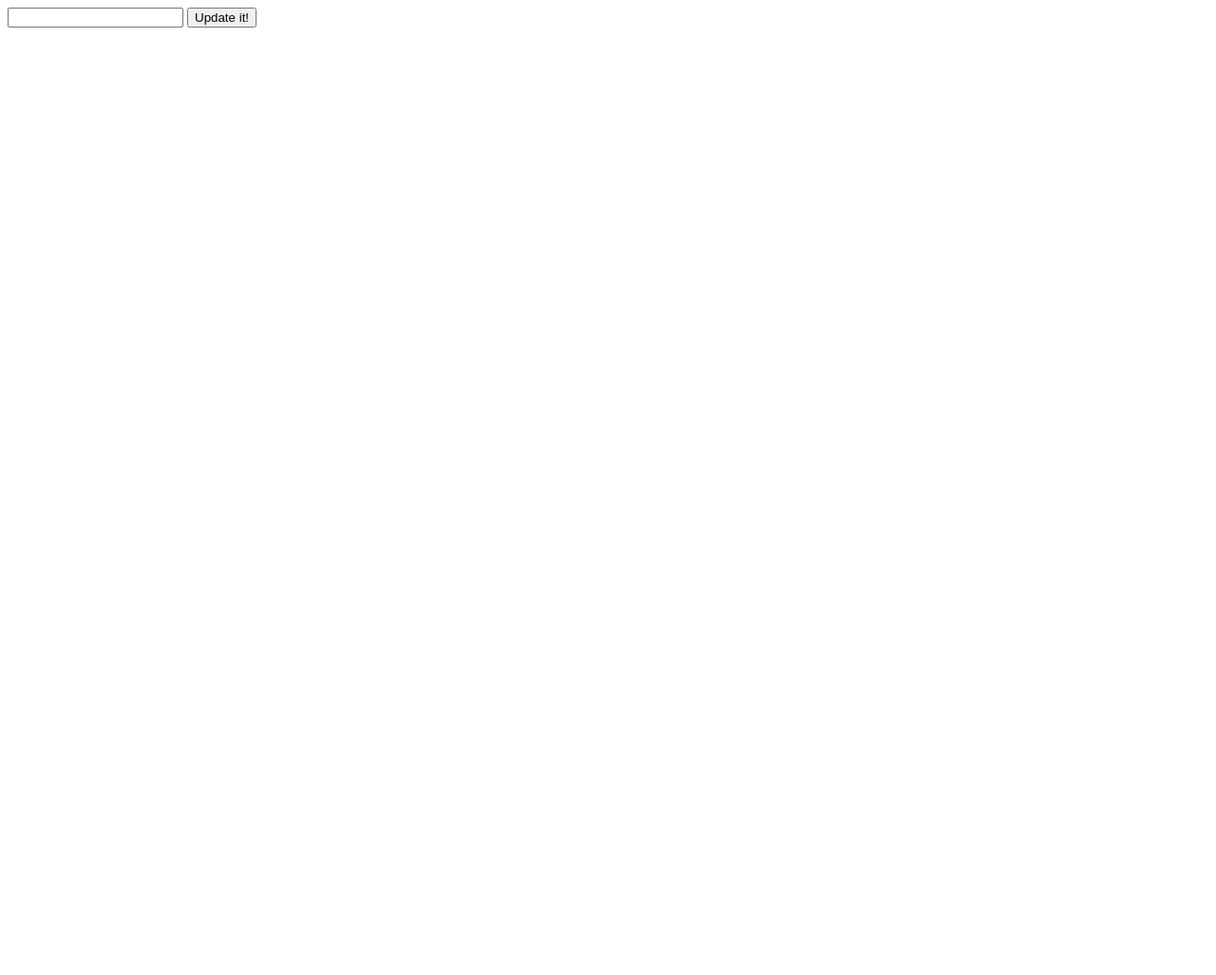
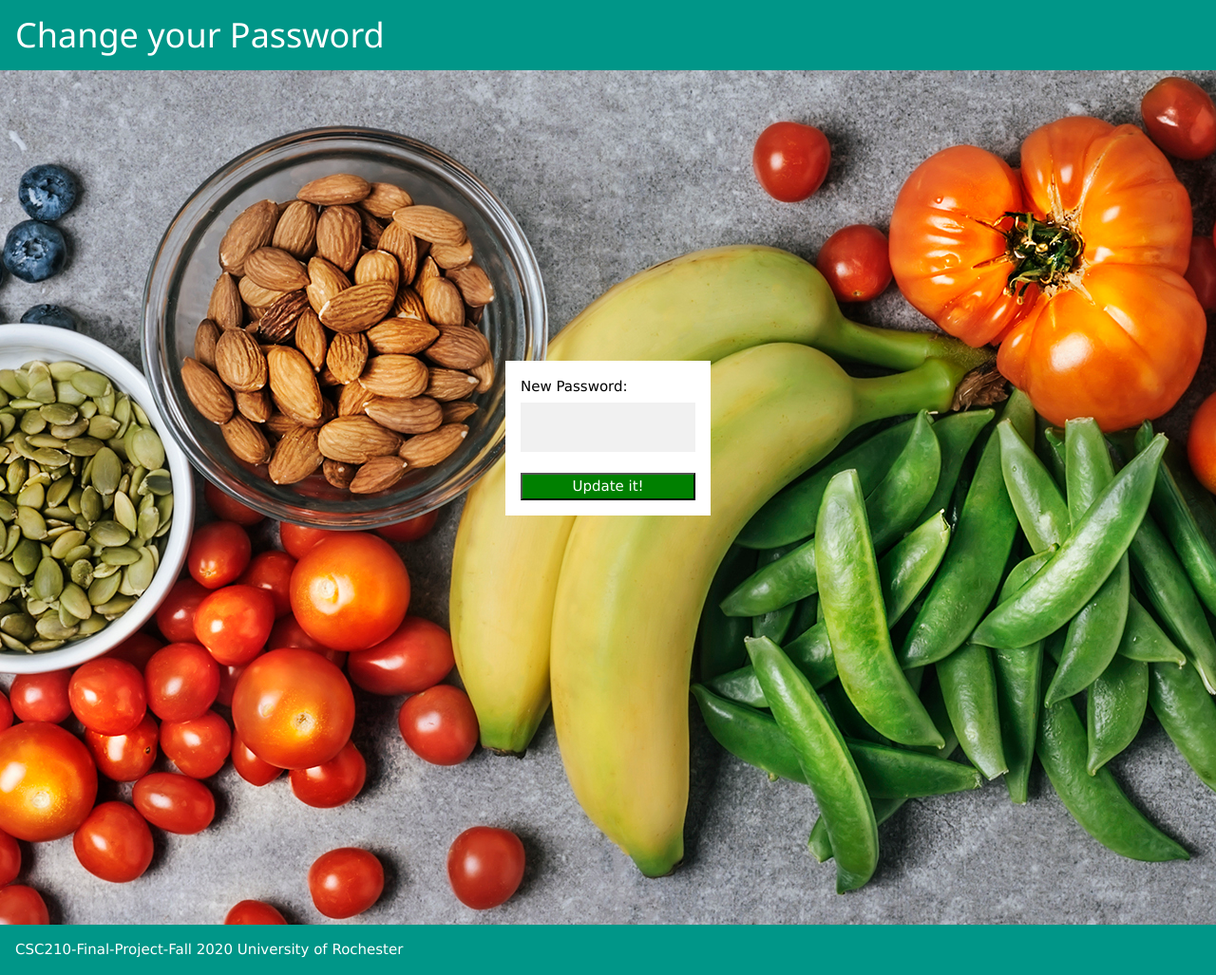
Before and after one commit to Y1feiY/CSC-210-Final-Project, a Flask app: page /changepassword/1 in a window 1280 px wide. Before the commit the page is almost empty. Shown: the whole page at 95% size. Before the commit the page ends 29 px from the top, so only its background shows below. Run offline with Flask 2, Linux system fonts and the light colour scheme; data comes from the database, SQL or seed files in the repository; both versions use the stored data as it was after the commit; some libraries are stand-ins or nearby versions.

Commit message:
modification of main and password change

```diff
--- a/templates/changepassword.html
+++ b/templates/changepassword.html
@@ -1,4 +1,27 @@
-<form action="/changepassword/{{user_to_update.id}}" METHOD="POST">
+{% block page_content %}
+<head>
+<link rel="stylesheet" href="https://www.w3schools.com/w3css/4/w3.css">
+<link rel="stylesheet" href="{{ url_for('static', filename='css/style.css')}}">
+<style>
+.submit_form {
+    background-image: url("{{ url_for('static', filename='images/signup.jpg')}}");
+    min-height: 900px;
+    background-position: center;
+    position: center;
+}
+</style>
+</head>
+<div class="w3-container w3-teal">
+  <h1>Change your Password</h1>
+</div>
+<div class="submit_form">
+	<form  class = "container" action="/changepassword/{{user_to_update.id}}" METHOD="POST">
+	<label>New Password:</label><br>
     <input type="text" name="password" value="{{user_to_update.password}}">
-    <input type="submit" value = "Update it!">
-</form>
+    <input type="submit" value = "Update it!" class="btn">
+	</form>
+</div>
+<div class="w3-container w3-teal">
+  <p>CSC210-Final-Project-Fall 2020 University of Rochester</p>
+</div>
+{% endblock %}
```
Also changed, not shown: templates/main.html (+15 -4 lines), diet.db, static/images/mainpage.jpg (added), 2 other files.
